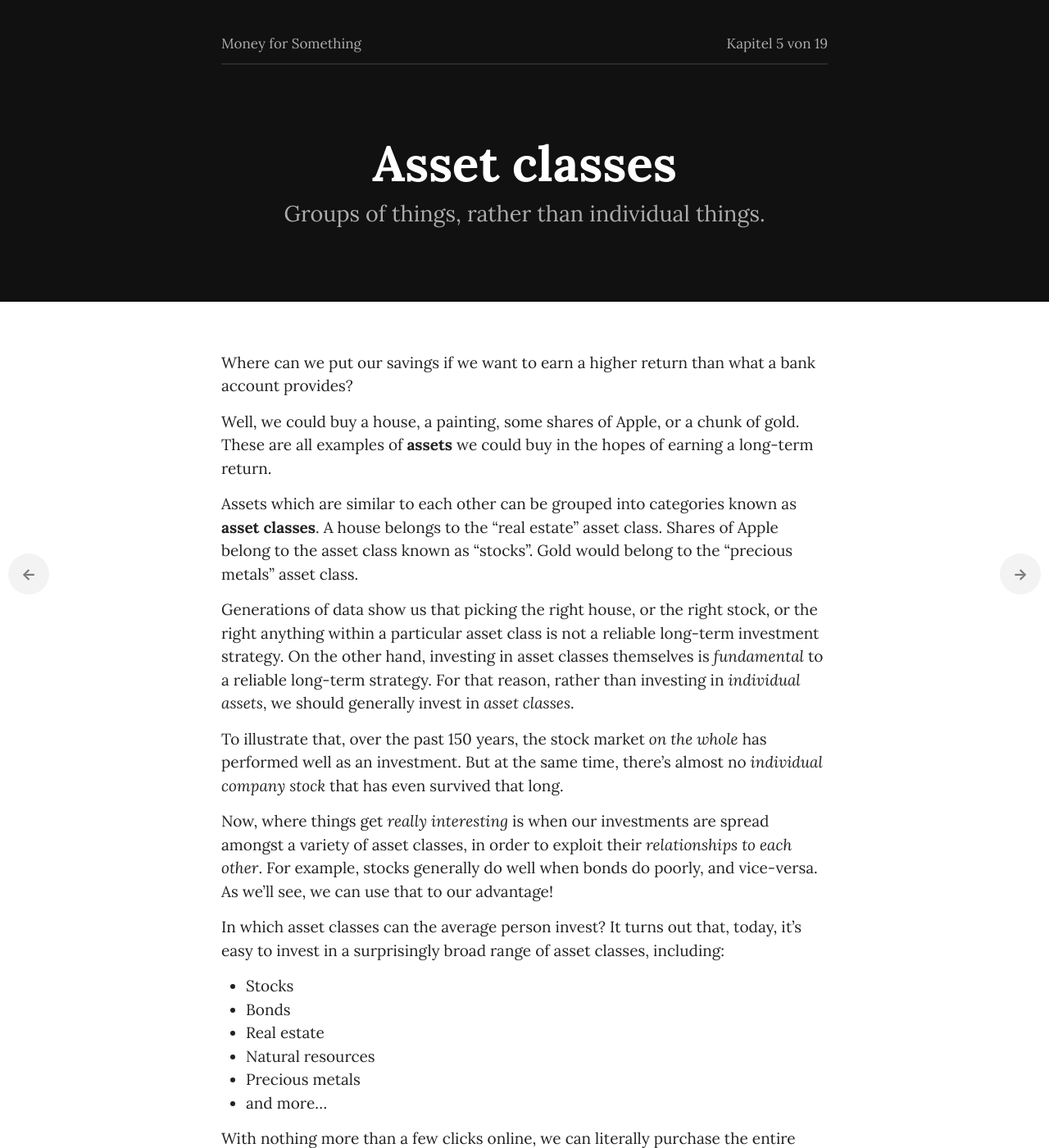
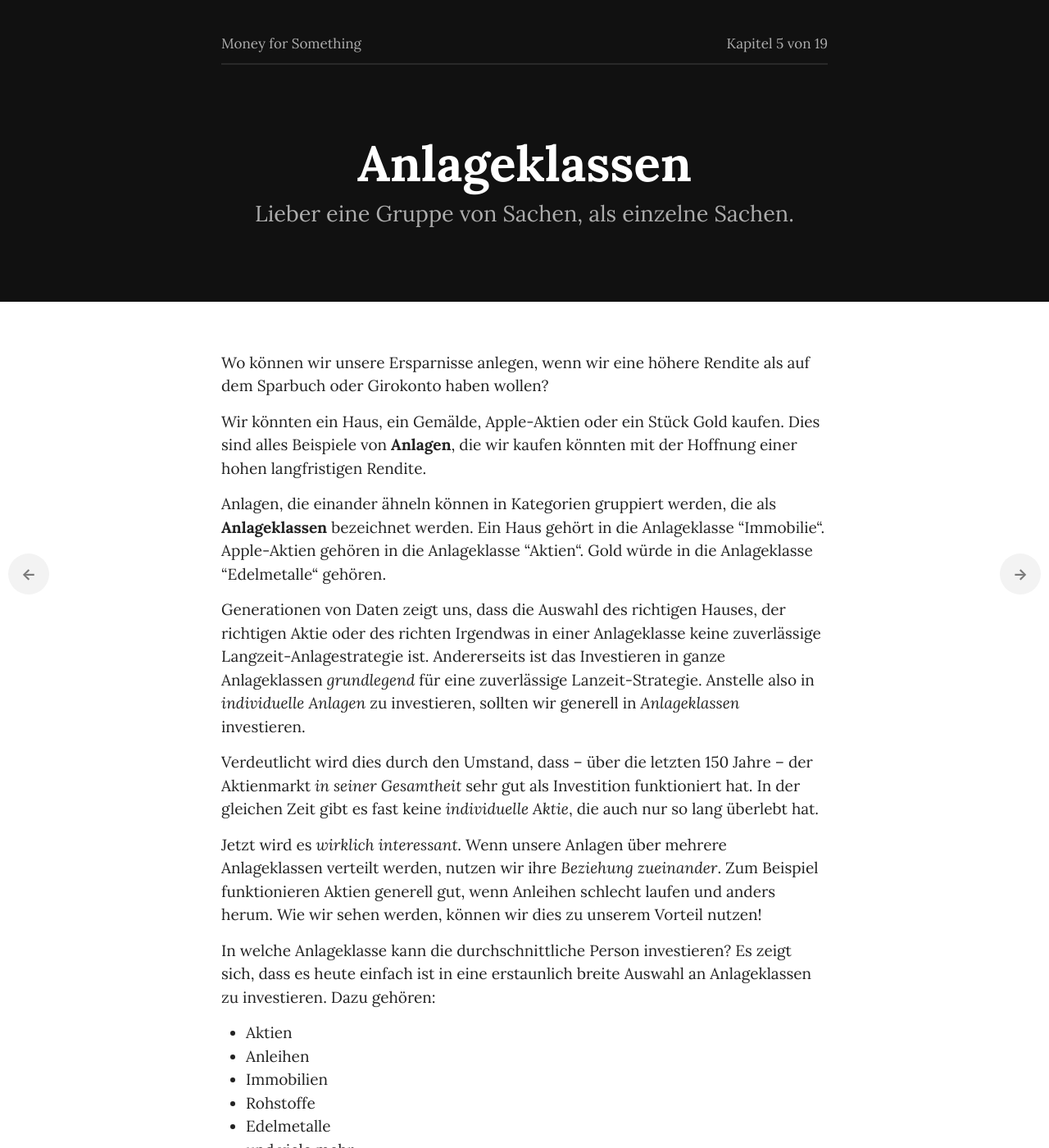
Before and after one commit to dafacto/moneyforsomething-de, a Jekyll site: the page built from _chapters/05_asset-classes.md, in a window 1280 px wide and 1400 px high. Shown: the whole window at 82% size. Built offline with Jekyll 4.4.1, drawn with Linux system fonts in a browser that asks for light colours; some web fonts are replaced; a script that is not in the unit is left out; some of the changed text lies outside the part shown.

Commit message:
Update 05_asset-classes.md

```diff
--- a/_chapters/05_asset-classes.md
+++ b/_chapters/05_asset-classes.md
@@ -1,33 +1,33 @@
 ---
 layout: chapter
-title: Asset classes
+title: Anlageklassen
 chapter: 5
 permalink: /book/asset-classes/
 img_header: header-05.png
 img_footer: summary-05.png
-intro: Groups of things, rather than individual things.
-takeaway: We should invest our savings in asset classes, rather than individual assets.
+intro: Lieber eine Gruppe von Sachen, als einzelne Sachen.
+takeaway: Wir sollten unsere Ersparnisse in Anlageklassen investieren, nicht in individuelle Anlagen.
 ---
 
-Where can we put our savings if we want to earn a higher return than what a bank account provides?
+Wo können wir unsere Ersparnisse anlegen, wenn wir eine höhere Rendite als auf dem Sparbuch oder Girokonto haben wollen?
 
-Well, we could buy a house, a painting, some shares of Apple, or a chunk of gold. These are all examples of **assets** we could buy in the hopes of earning a long-term return.
+Wir könnten ein Haus, ein Gemälde, Apple-Aktien oder ein Stück Gold kaufen. Dies sind alles Beispiele von **Anlagen**, die wir kaufen könnten mit der Hoffnung einer hohen langfristigen Rendite.
 
-Assets which are similar to each other can be grouped into categories known as **asset classes**. A house belongs to the “real estate” asset class. Shares of Apple belong to the asset class known as “stocks”. Gold would belong to the “precious metals” asset class.
+Anlagen, die einander ähneln können in Kategorien gruppiert werden, die als **Anlageklassen** bezeichnet werden. Ein Haus gehört in die Anlageklasse “Immobilie“. Apple-Aktien gehören in die Anlageklasse “Aktien“. Gold würde in die Anlageklasse “Edelmetalle“ gehören.
 
-Generations of data show us that picking the right house, or the right stock, or the right anything within a particular asset class is not a reliable long-term investment strategy. On the other hand, investing in asset classes themselves is *fundamental* to a reliable long-term strategy. For that reason, rather than investing in *individual assets*, we should generally invest in *asset classes*.
+Generationen von Daten zeigt uns, dass die Auswahl des richtigen Hauses, der richtigen Aktie oder des richten Irgendwas in einer Anlageklasse keine zuverlässige Langzeit-Anlagestrategie ist. Andererseits ist das Investieren in ganze Anlageklassen *grundlegend* für eine zuverlässige Lanzeit-Strategie. Anstelle also in *individuelle Anlagen* zu investieren, sollten wir generell in *Anlageklassen* investieren.
 
-To illustrate that, over the past 150 years, the stock market *on the whole* has performed well as an investment. But at the same time, there’s almost no *individual company stock* that has even survived that long.
+Verdeutlicht wird dies durch den Umstand, dass – über die letzten 150 Jahre – der Aktienmarkt *in seiner Gesamtheit* sehr gut als Investition funktioniert hat. In der gleichen Zeit gibt es fast keine *individuelle Aktie*, die auch nur so lang überlebt hat.
 
-Now, where things get *really interesting* is when our investments are spread amongst a variety of asset classes, in order to exploit their *relationships to each other*. For example, stocks generally do well when bonds do poorly, and vice-versa. As we’ll see, we can use that to our advantage!
+Jetzt wird es *wirklich interessant*. Wenn unsere Anlagen über mehrere Anlageklassen verteilt werden, nutzen wir ihre *Beziehung zueinander*. Zum Beispiel funktionieren Aktien generell gut, wenn Anleihen schlecht laufen und anders herum. Wie wir sehen werden, können wir dies zu unserem Vorteil nutzen!
 
-In which asset classes can the average person invest? It turns out that, today, it’s easy to invest in a surprisingly broad range of asset classes, including:
+In welche Anlageklasse kann die durchschnittliche Person investieren? Es zeigt sich, dass es heute einfach ist in eine erstaunlich breite Auswahl an Anlageklassen zu investieren. Dazu gehören:
 
-- Stocks
-- Bonds
-- Real estate
-- Natural resources
-- Precious metals
-- and more…
+-	Aktien
+-	Anleihen
+-	Immobilien
+-	Rohstoffe
+-	Edelmetalle
+-	und viele mehr…
 
-With nothing more than a few clicks online, we can literally purchase the entire American stock market, gold or even Chinese real estate!
+Mit nur ein paar Klicks online können wir buchstäblich in den gesamten amerikanischen Aktienmarkt, Gold oder sogar in chinesische Immobilen investieren.
```
